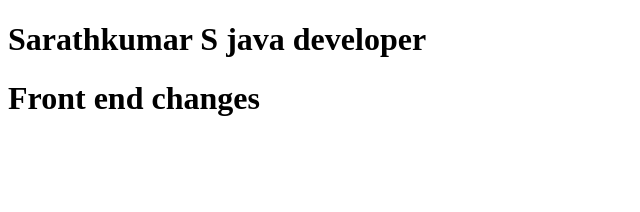
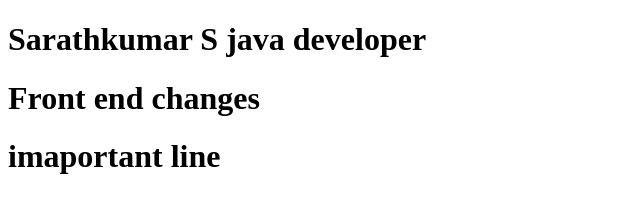
Before and after one commit to Sarathkumar459/demo, a plain HTML site: page index.html in a window 1280 px wide. Shown: the whole page, without its empty margins (0-640 px from the left). Drawn offline with Linux system fonts and the light colour scheme.

Commit message:
Update index.html
!feat:added code line fron unknon

```diff
--- a/index.html
+++ b/index.html
@@ -8,5 +8,6 @@
 <body>
     <h1>Sarathkumar S java developer</h1>
     <h1>Front end changes</h1>
+     <h1>imaportant line</h1>
 </body>
 </html>
```
